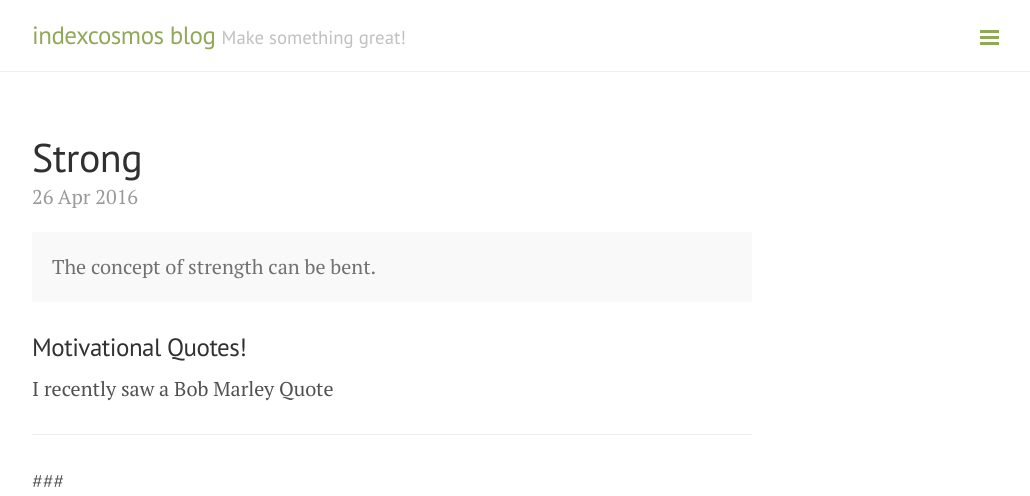
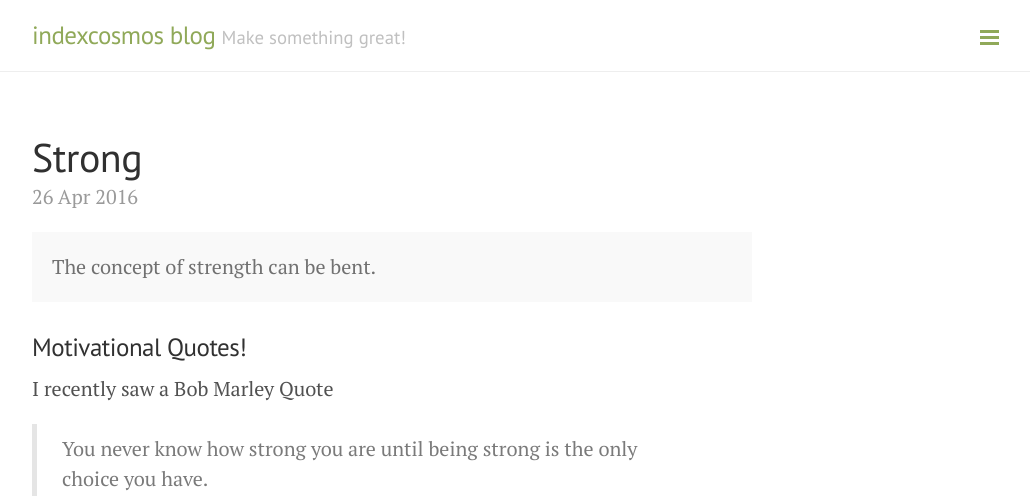
Before and after one commit to indexcosmos/indexcosmos.github.io, a Jekyll site: the page built from _posts/2016-04-26-strong.md, in a window 1280 px wide. Shown: the top 496 px of the page, without its empty margins (248-1278 px from the left). Built offline with Jekyll 4.4.1, drawn with Linux system fonts in a browser that asks for light colours; grey boxes are pictures that could not be loaded.

Commit message:
update file

```diff
--- a/_posts/2016-04-26-strong.md
+++ b/_posts/2016-04-26-strong.md
@@ -11,6 +11,9 @@ title: Strong
 
 I recently saw a Bob Marley Quote
 
+> You never know how strong you are until being strong is the only
+> choice you have.
+
 ***
 
 ###
```
